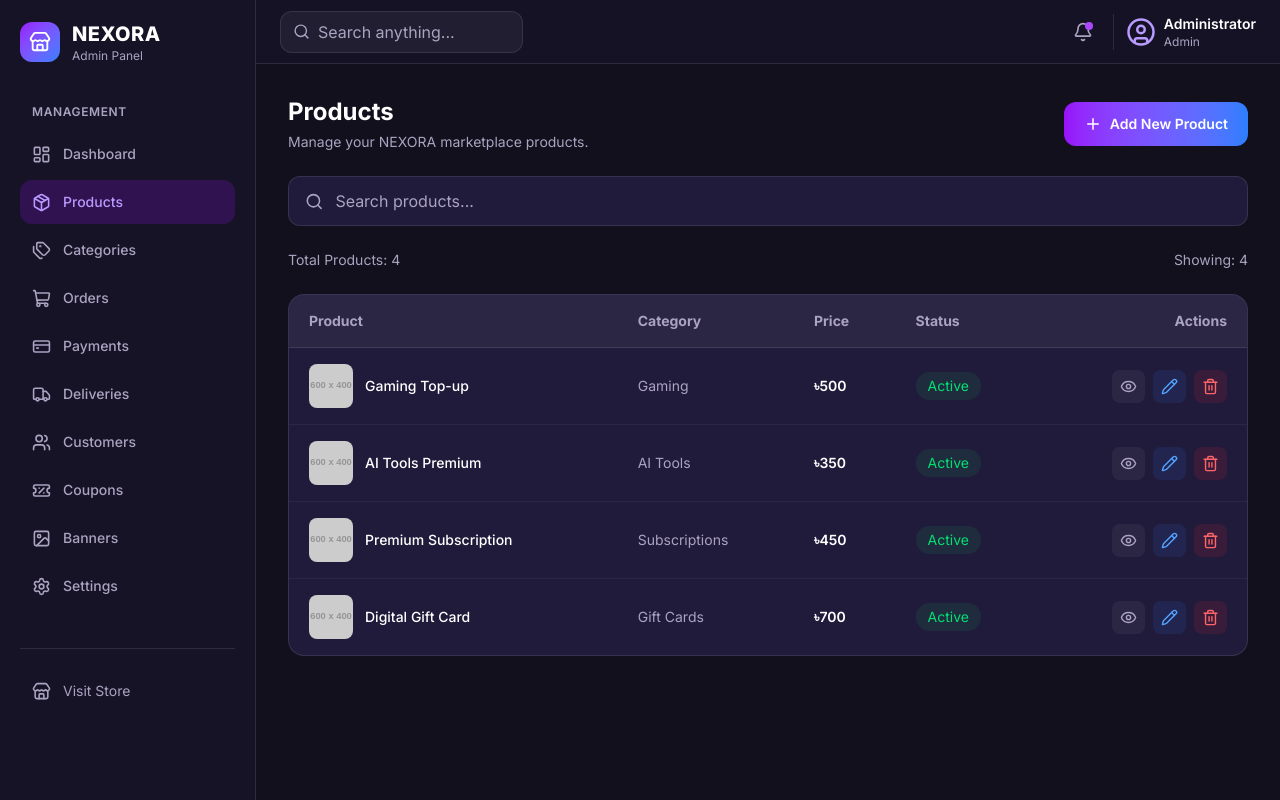
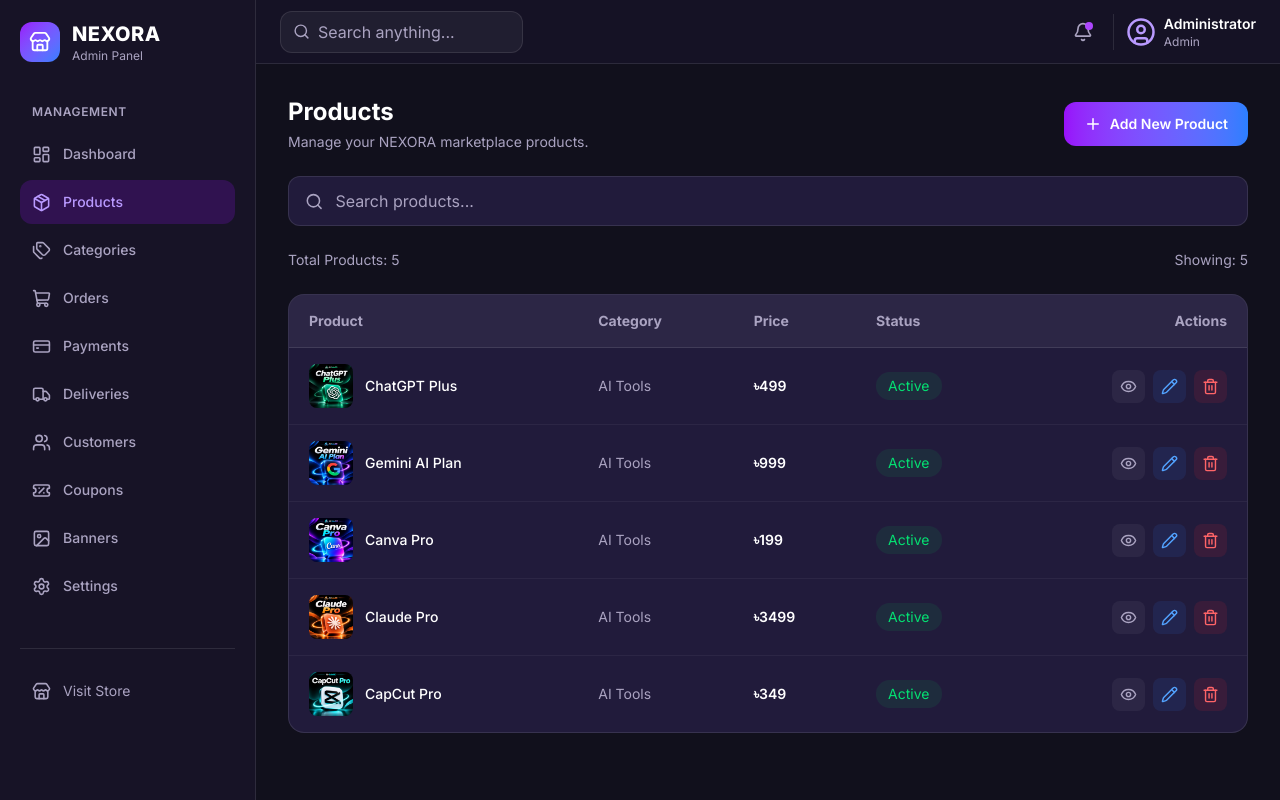
Before and after one commit to Rupes-Chakma/ai-salebd, a React (Vite) app: page /admin/products in a window 1280 px wide. Built offline with nearby package versions, Linux system fonts and the light colour scheme.

Commit message:
Add AI-SaleBD products

```diff
--- a/src/data/products.js
+++ b/src/data/products.js
@@ -1,70 +1,105 @@
 const products = [
   {
-    id: 1,
-    name: "Gaming Top-up",
-    category: "Gaming",
-    price: 500,
-    oldPrice: 600,
+    id: 1795088122629,
+    name: "ChatGPT Plus",
+    category: "AI Tools",
+    brand: "OpenAI",
+    price: 499,
+    oldPrice: 599,
     badge: "Popular",
-    image: "https://placehold.co/600x400/211B3B/B99AFF?text=Gaming+Top-up",
-    path: "/category/gaming",
+    status: "Active",
+    deliveryType: "Manual",
+    image: "/images/products/chatgpt-plus.png",
+    path: "/category/ai-tools",
+    slug: "chatgpt-plus",
     description:
-      "Digital gaming top-up service. Select your preferred package before ordering.",
+      "Unlock more powerful AI features with ChatGPT Plus. Get access to advanced AI models, faster responses, image generation, file analysis, research assistance, and productivity tools. Ideal for students, freelancers, developers, and professionals.",
     variants: [
-      { id: "g1", name: "100 Diamonds", price: 100 },
-      { id: "g2", name: "310 Diamonds", price: 300 },
-      { id: "g3", name: "520 Diamonds", price: 500 },
+      { name: "1 Month Shared", price: 399, stock: 10, sku: "" },
+      { name: "1 Month Personal", price: 2499, stock: 3, sku: "" },
+      { name: "3 Months Shared", price: 1149, stock: 5, sku: "" },
     ],
   },
   {
-    id: 2,
-    name: "AI Tools Premium",
+    id: 1795091464387,
+    name: "Gemini AI Plan",
     category: "AI Tools",
-    price: 350,
-    oldPrice: 450,
-    badge: "Featured",
-    image: "https://placehold.co/600x400/211B3B/38BDF8?text=AI+Tools",
+    brand: "Google",
+    price: 999,
+    oldPrice: 1299,
+    badge: "New",
+    status: "Active",
+    deliveryType: "Manual",
+    image: "/images/products/gemini-ai-pro.png",
     path: "/category/ai-tools",
+    slug: "gemini-ai-plan",
     description:
-      "Explore AI productivity tools and premium features. Check the available plan before ordering.",
+      "Unlock Google's advanced AI capabilities with Gemini AI Plan. Get access to powerful AI assistance for writing, research, learning, problem-solving, content creation, and productivity. Enhance your daily workflow with Google's advanced AI features. Ideal for students, freelancers, developers, and professionals.",
     variants: [
-      { id: "a1", name: "1 Month", price: 350 },
-      { id: "a2", name: "3 Months", price: 950 },
-      { id: "a3", name: "1 Year", price: 3200 },
+      { name: "1 Month", price: 249, stock: 5, sku: "AIS-02" },
+      { name: "12 Months", price: 999, stock: 3, sku: "AIS-02" },
     ],
   },
   {
-    id: 3,
-    name: "Premium Subscription",
-    category: "Subscriptions",
-    price: 450,
-    oldPrice: null,
-    badge: null,
-    image: "https://placehold.co/600x400/211B3B/B99AFF?text=Subscription",
-    path: "/category/subscriptions",
+    id: 1795092246490,
+    name: "Canva Pro",
+    category: "AI Tools",
+    brand: "Canva",
+    price: 199,
+    oldPrice: 299,
+    badge: "Popular",
+    status: "Active",
+    deliveryType: "Manual",
+    image: "/images/products/canva-pro-ai-salebd.png",
+    path: "/category/ai-tools",
+    slug: "canva-pro",
     description:
-      "Premium digital subscription with different duration options.",
+      "Create professional designs with Canva Pro. Enjoy premium templates, stock photos, graphics, background remover, brand kits, Magic Studio AI tools, and advanced design features. Perfect for designers, students, content creators, and businesses.",
     variants: [
-      { id: "s1", name: "1 Month", price: 450 },
-      { id: "s2", name: "3 Months", price: 1200 },
-      { id: "s3", name: "6 Months", price: 2200 },
+      { name: "1 Month", price: 99, stock: 10, sku: "AIS-03" },
+      { name: "3 Months", price: 199, stock: 5, sku: "AIS-03" },
+      { name: "12 Months", price: 499, stock: 3, sku: "AIS-03" },
     ],
   },
   {
-    id: 4,
-    name: "Digital Gift Card",
-    category: "Gift Cards",
-    price: 700,
-    oldPrice: 800,
-    badge: "Special",
-    image: "https://placehold.co/600x400/211B3B/38BDF8?text=Gift+Card",
-    path: "/category/gift-cards",
+    id: 1795092862970,
+    name: "Claude Pro",
+    category: "AI Tools",
+    brand: "Anthropic",
+    price: 3499,
+    oldPrice: 3999,
+    badge: "Featured",
+    status: "Active",
+    deliveryType: "Manual",
+    image: "/images/products/claude-pro-ai-salebd.png",
+    path: "/category/ai-tools",
+    slug: "claude-pro",
     description:
-      "Digital gift card. Choose your preferred value before ordering.",
+      "Upgrade your productivity with Claude Pro by Anthropic. Get enhanced access to Claude's advanced AI capabilities for writing, coding, research, problem-solving, and document analysis. Work smarter with powerful AI assistance for professional and personal tasks. Ideal for developers, students, freelancers, researchers, and professionals.",
     variants: [
-      { id: "d1", name: "৳500 Value", price: 500 },
-      { id: "d2", name: "৳1000 Value", price: 1000 },
-      { id: "d3", name: "৳2000 Value", price: 2000 },
+      { name: "1 Month Personal", price: 3499, stock: 2, sku: "AIS-04" },
+      { name: "1 Month Team Invite", price: 3999, stock: 2, sku: "AIS-04" },
+    ],
+  },
+  {
+    id: 1795093631962,
+    name: "CapCut Pro",
+    category: "AI Tools",
+    brand: "CapCut",
+    price: 349,
+    oldPrice: 449,
+    badge: "Popular",
+    status: "Active",
+    deliveryType: "Manual",
+    image: "/images/products/capcut-pro-ai-salebd.png",
+    path: "/category/ai-tools",
+    slug: "capcut-pro",
+    description:
+      "Unlock your creativity with CapCut Pro. Access premium video editing tools, exclusive effects, transitions, filters, advanced editing features, and premium templates. Create professional-quality videos for social media, YouTube, TikTok, and other platforms. Ideal for content creators, video editors, influencers, and professionals.",
+    variants: [
+      { name: "1 Month", price: 349, stock: 10, sku: "AIS-05" },
+      { name: "6 Month", price: 2699, stock: 5, sku: "AIS-05" },
+      { name: "12 Month", price: 4499, stock: 10, sku: "AIS-05" },
     ],
   },
 ];
```
